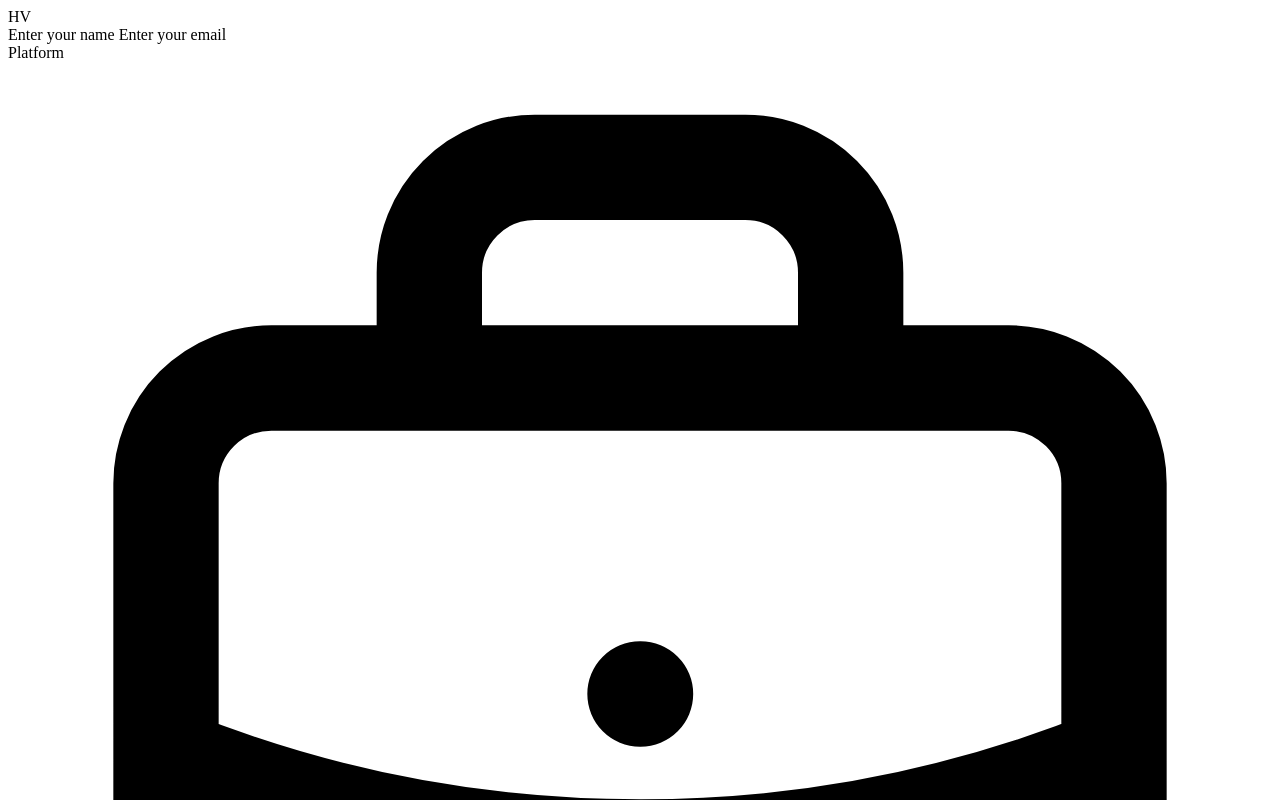
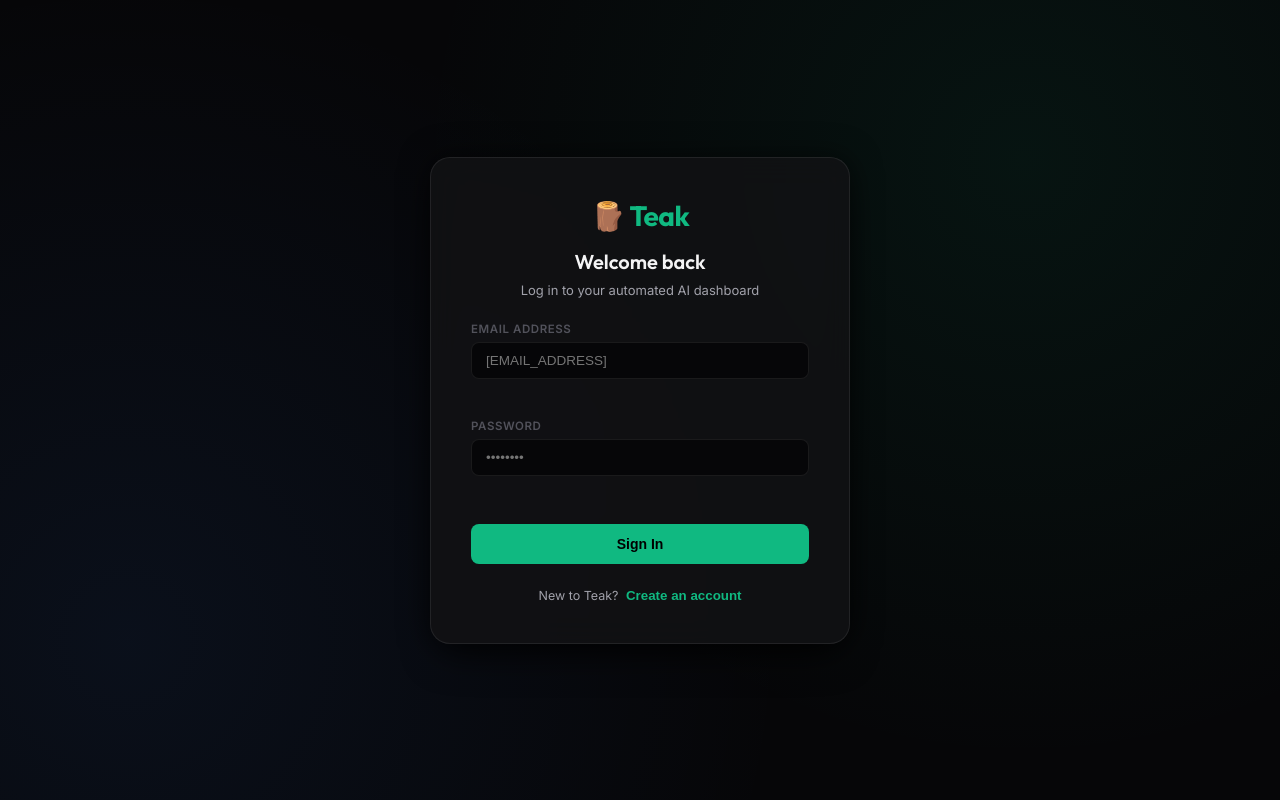
Before and after one commit to Harsha-1-code/Job_search, a website: page index.html in a window 1280 px wide. Shown: the top 800 px of the page. Drawn offline with Linux system fonts and the light colour scheme; the site is published under a folder, as on GitHub Pages, so addresses that start at the root find nothing.

Commit message:
Updated few changes

```diff
--- a/src/index.html
+++ b/index.html
@@ -7,7 +7,7 @@
   <title>Teak — Premium AI Job Board & Tailored Resume Suite</title>
   <meta name="description"
     content="Scale up your job search pipeline using bulk-seed ATS aggregators and fully customizable LLM resume generation.">
-  <link rel="stylesheet" href="/index.css">
+  <link rel="stylesheet" href="src/index.css">
 </head>
 
 <body>
@@ -676,7 +676,7 @@
     </div>
   </div>
 
-  <script src="/index.js"></script>
+  <script src="src/index.js"></script>
 </body>
 
 </html>
```
Also changed, not shown: profile_setup.html (renamed from src/profile_setup.html).
